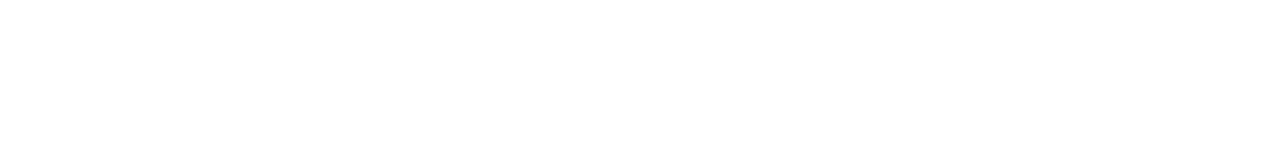
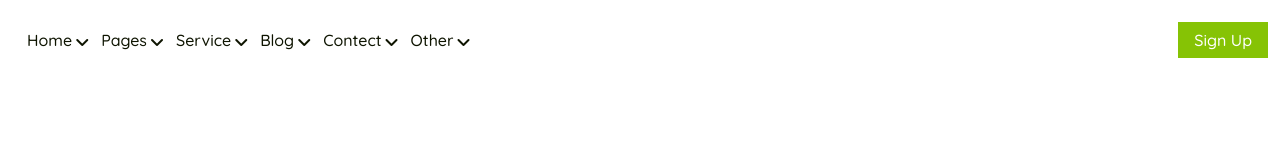
Before and after one commit to AsBorn007/visser-lab, a website: page viser-lab/index.html in a window 1280 px wide. Drawn offline with Linux system fonts and the light colour scheme.

Commit message:
header section complete

```diff
--- a/viser-lab/index.html
+++ b/viser-lab/index.html
@@ -1,14 +1,62 @@
-<!doctype html>
+<!DOCTYPE html>
 <html lang="en">
   <head>
     <meta charset="UTF-8" />
     <link rel="icon" type="image/svg+xml" href="/vite.svg" />
     <meta name="viewport" content="width=device-width, initial-scale=1.0" />
-    <title>Vite App</title>
-    <link rel="stylesheet" href="/viser-lab/src/Css/index.css">
+    <title>Viser Zoo</title>
+    <link rel="stylesheet" href="./src/Css/index.css" />
+
+    <!-- google font url link  -->
+    <link
+      href="https://fonts.googleapis.com/css2?family=Quicksand:wght@300..700&family=Roboto:ital,wght@0,100..900;1,100..900&display=swap"
+      rel="stylesheet"
+    />
+    <!-- =========================== font awosome  cdn      =============================== -->
+    <link
+      rel="stylesheet"
+      href="https://cdnjs.cloudflare.com/ajax/libs/font-awesome/6.7.2/css/all.min.css"
+      integrity="sha512-Evv84Mr4kqVGRNSgIGL/F/aIDqQb7xQ2vcrdIwxfjThSH8CSR7PBEakCr51Ck+w+/U6swU2Im1vVX0SVk9ABhg=="
+      crossorigin="anonymous"
+      referrerpolicy="no-referrer"
+    />
   </head>
-  <body>
+  <body id="body">
     <!-- <div id="app"></div> -->
+    <section id="section_01">
+      <div class="header_section">
+        <div class="container container_padding">
+          <div class="header__wrapper flex">
+            <nav class="main_header_nav">
+              <ul class="nav_list_wrapper">
+                <li class="nav_link_list">
+                  <a href="">home <i class="fa-solid fa-angle-down"></i></a>
+                </li>
+                <li class="nav_link_list">
+                  <a href="">pages <i class="fa-solid fa-angle-down"></i></a>
+                </li>
+                <li class="nav_link_list">
+                  <a href="">
+                    Service <i class="fa-solid fa-angle-down"></i></a>
+                </li>
+                <li class="nav_link_list">
+                  <a href="">blog <i class="fa-solid fa-angle-down"></i></a>
+                </li>
+                <li class="nav_link_list">
+                  <a href="">Contect <i class="fa-solid fa-angle-down"></i></a>
+                </li>
+                <li class="nav_link_list">
+                  <a href="">other <i class="fa-solid fa-angle-down"></i></a>
+                </li>
+              </ul>
+            </nav>
+            <div class="sign_up_btn_wrapper">
+              <a href="#">Sign Up</a>
+            </div>
+          </div>
+        </div>
+      </div>
+    </section>
 
     <script type="module" src="/viser-lab/src/JS/index.js"></script>
   </body>
--- a/viser-lab/src/Css/index.css
+++ b/viser-lab/src/Css/index.css
@@ -4,7 +4,10 @@
     padding: 0;
     box-sizing: border-box;
 }
+
+/* "====================" */
 /* resuable code  */
+/* "====================" */
 .container{
     width: 100%;
     max-width: 1320px;
@@ -31,3 +34,66 @@ html{
 h1,h2,h3,h4,h5{
     font-weight: 700;
 }
+
+li{
+    list-style: none !important;
+}
+
+a{
+    text-decoration: none;
+}
+
+img{
+    width: 100%;
+    object-fit: cover;
+    display: block;
+}
+.flex{
+display: flex;
+align-items: center;
+}
+
+/* section 01  css */
+.main_header_nav {
+    padding: 1rem 1.5rem;
+}
+.nav_list_wrapper li a {
+    font-size: 1.6rem;
+    font-weight: 500;
+    color: #0e1400;
+    text-transform: capitalize;
+    display: flex;
+    align-items: flex-end;
+    padding: 2rem 0rem;
+    gap: .3rem;
+}
+.nav_list_wrapper li a i{
+    font-size: 1.6rem;
+}
+ul.nav_list_wrapper {
+    display: flex;
+    align-items: center;
+    justify-content: center;
+    gap: 1.2rem;
+}
+.sign_up_btn_wrapper {
+    width: 100%;
+    max-width: 60%;
+    text-align: end;
+}
+.sign_up_btn_wrapper a {
+    padding: 0.8rem 1.6rem;
+    font-size: 1.6rem;
+    background: var(--primary-color);
+    font-weight: 500;
+    color:#fff;
+}
+.header__wrapper{
+    justify-content: space-between;
+}
+.header_section {
+    background: #fff;
+    position: fixed;
+    width: 100%;
+    top: 0;
+}
```
